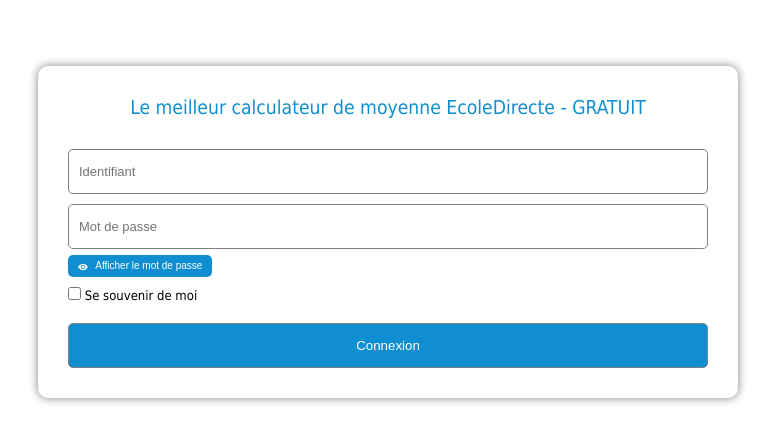
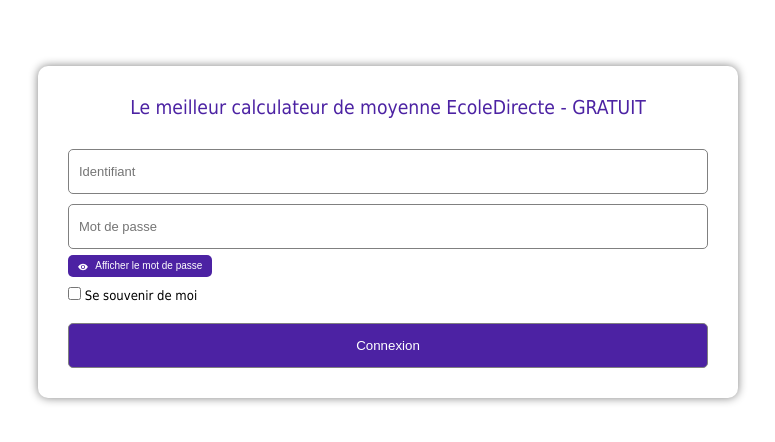
Before and after one commit to tbzt/ecoledirecte-moyenne, a plain HTML site: page index.html in a window 1280 px wide. Shown: the part 168-610 px from the top of the page, without its empty margins (252-1027 px from the left). Drawn offline with nearby package versions, Linux system fonts and the light colour scheme.

Commit message:
Update style.css

```diff
--- a/style.css
+++ b/style.css
@@ -1,5 +1,5 @@
 :root {
-    --light-primary-color: #0f8fd1;
+    --light-primary-color: #4c22a3;
     --hover-primary-color: #aad8ea;
     --secondary-color: #cd1478;
     --light-secondary-color: #e46bad;
```
